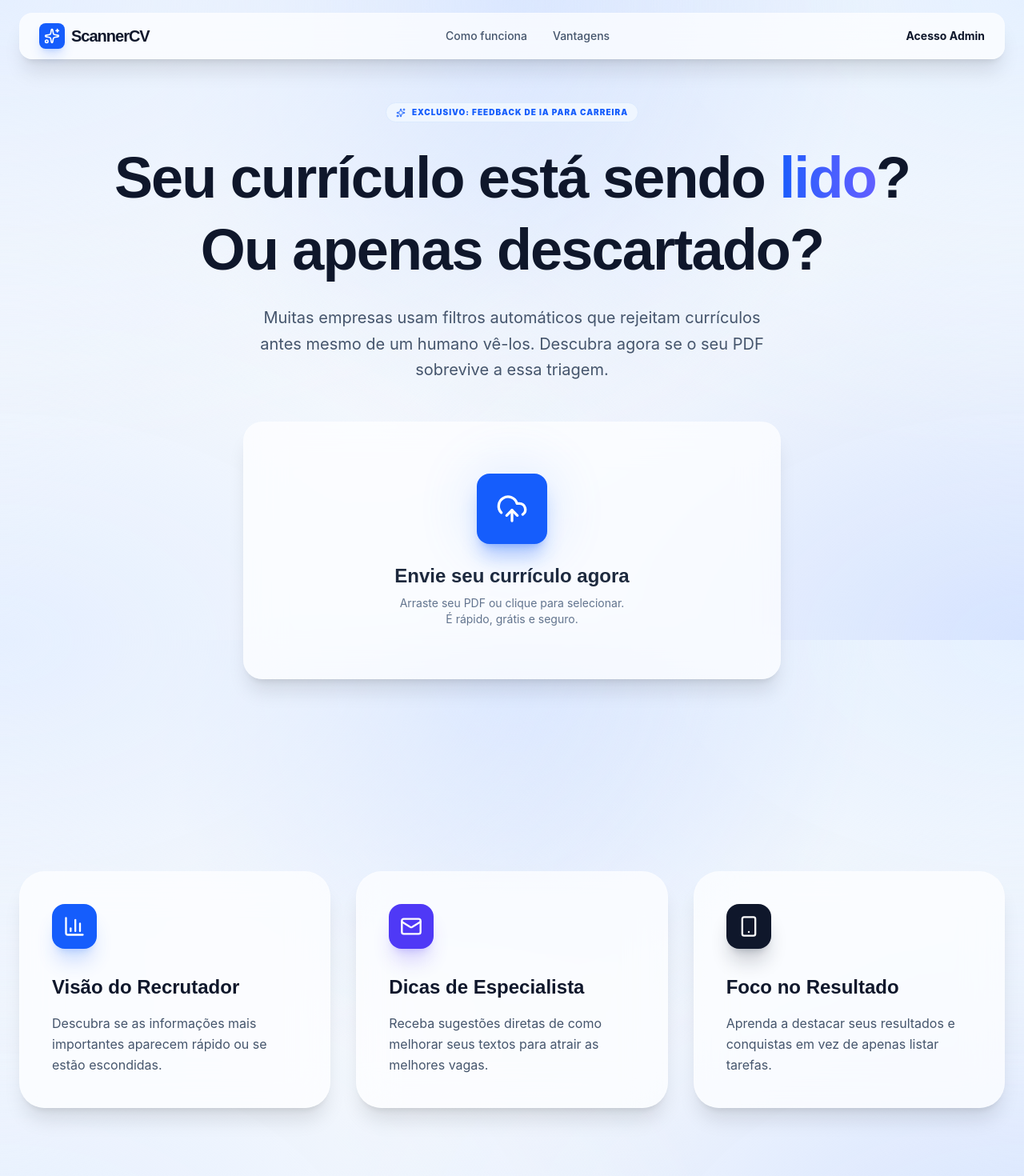
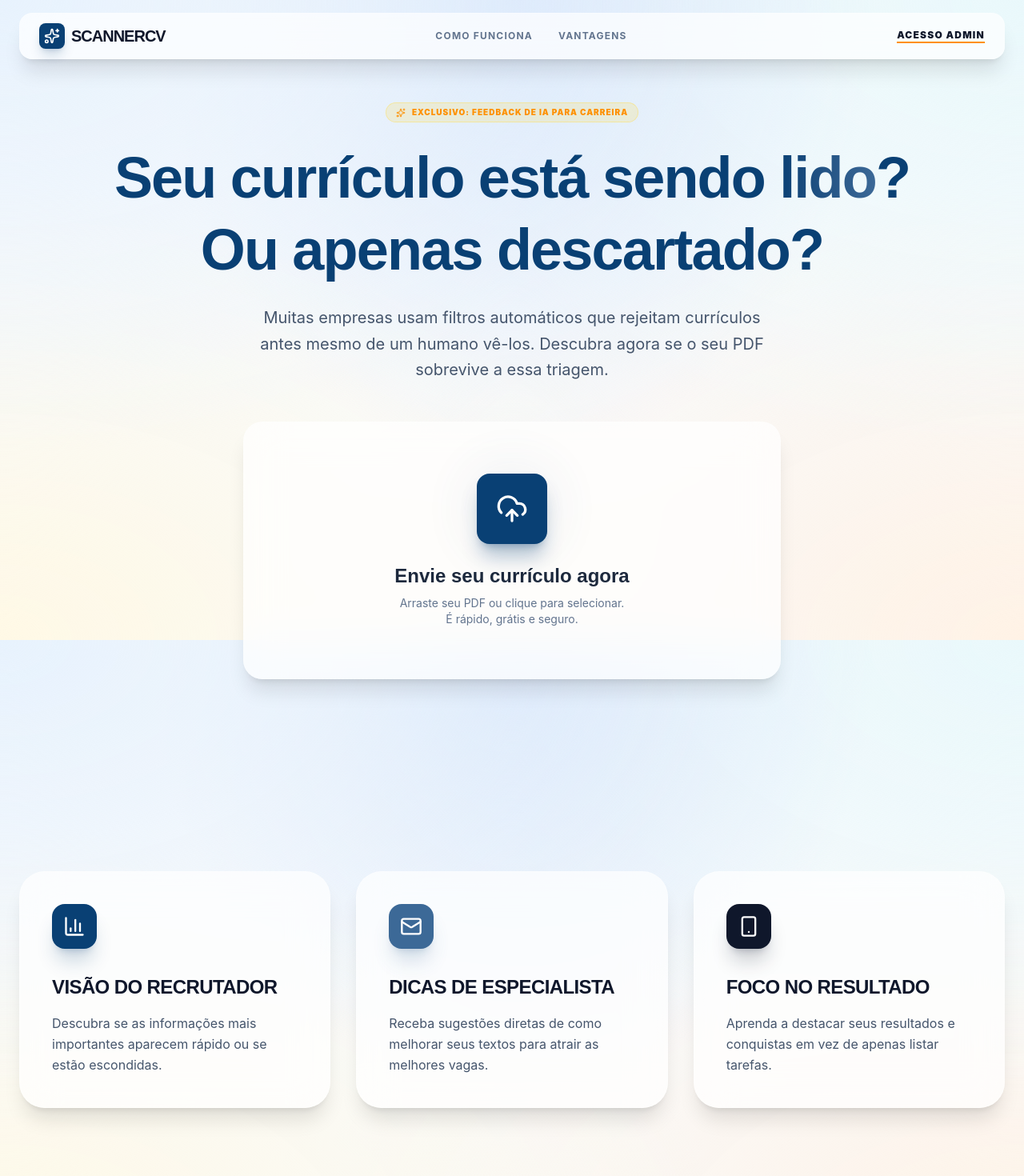
Before and after one commit to edufeq03/scannercv, a React (Vite) app in the folder frontend/: page / in a window 1280 px wide. Shown: the top 1470 px of the page at 80% size. Built offline with nearby package versions, Linux system fonts and the light colour scheme.

Commit message:
Phase 11: Professional Branding Upgrade (Yale Blue & Saffron palette)

```diff
--- a/frontend/src/components/LandingPage.jsx
+++ b/frontend/src/components/LandingPage.jsx
@@ -110,29 +110,30 @@ export default function LandingPage() {
       <nav className="fixed top-0 left-0 right-0 z-50 px-6 py-4">
         <div className="max-w-7xl mx-auto flex items-center justify-between glass rounded-2xl px-6 py-3 border border-white/40">
           <div className="flex items-center gap-2">
-            <div className="bg-blue-600 p-1.5 rounded-lg shadow-lg shadow-blue-600/20">
+            <div className="bg-[#094074] p-1.5 rounded-lg shadow-lg shadow-[#094074]/20">
               <Sparkles className="text-white" size={20} />
             </div>
-            <span className="font-outfit font-black text-xl tracking-tighter text-slate-900">ScannerCV</span>
+            <span className="font-outfit font-black text-xl tracking-tighter text-slate-900 uppercase">ScannerCV</span>
           </div>
-          <div className="hidden md:flex items-center gap-8 text-sm font-medium text-slate-600">
-            <a href="#features" className="hover:text-blue-600 transition-colors">Como funciona</a>
-            <a href="#about" className="hover:text-blue-600 transition-colors">Vantagens</a>
+          <div className="hidden md:flex items-center gap-8 text-xs font-bold uppercase tracking-widest text-slate-500">
+            <a href="#features" className="hover:text-[#094074] transition-colors">Como funciona</a>
+            <a href="#about" className="hover:text-[#094074] transition-colors">Vantagens</a>
           </div>
-          <button onClick={() => window.open('/admin', '_blank')} className="text-sm font-bold text-slate-900 hover:text-blue-600 transition-colors">
+          <button onClick={() => window.open('/admin', '_blank')} className="text-xs font-black text-slate-900 hover:text-[#094074] transition-colors uppercase tracking-widest border-b-2 border-[#FE9000]">
             Acesso Admin
           </button>
         </div>
       </nav>
+
       {/* Hero Section */}
       <main className="pt-32 pb-20 px-6">
         <div className="max-w-5xl mx-auto text-center">
-          <div className="inline-flex items-center gap-2 px-3 py-1 rounded-full bg-blue-50 border border-blue-100 text-blue-600 text-[10px] font-black tracking-widest uppercase mb-6">
+          <div className="inline-flex items-center gap-2 px-3 py-1 rounded-full bg-[#FFDD4A]/20 border border-[#FFDD4A]/40 text-[#FE9000] text-[10px] font-black tracking-widest uppercase mb-6">
             <Sparkles size={12} />
             <span>EXCLUSIVO: FEEDBACK DE IA PARA CARREIRA</span>
           </div>
 
-          <h1 className="font-outfit text-5xl md:text-7xl font-black tracking-tight text-slate-900 mb-6 antialiased leading-tight">
+          <h1 className="font-outfit text-5xl md:text-7xl font-black tracking-tight text-[#094074] mb-6 antialiased leading-tight">
             Seu currículo está sendo <span className="text-gradient">lido</span>? <br className="hidden md:block" /> Ou apenas descartado?
           </h1>
 
@@ -143,8 +144,8 @@ export default function LandingPage() {
           {/* Upload Area */}
           <div className="max-w-2xl mx-auto mb-16">
             <form
-              className={`relative group border-2 border-dashed rounded-3xl p-10 md:p-16 transition-all duration-300 ease-in-out glass hover:shadow-2xl hover:shadow-blue-600/5 ${
-                dragActive ? 'border-blue-500 bg-blue-50/30 scale-[1.01]' : 'border-slate-300 hover:border-blue-400'
+              className={`relative group border-2 border-dashed rounded-3xl p-10 md:p-16 transition-all duration-300 ease-in-out glass hover:shadow-2xl hover:shadow-[#094074]/5 ${
+                dragActive ? 'border-[#094074] bg-[#094074]/5 scale-[1.01]' : 'border-slate-300 hover:border-[#094074]'
               }`}
               onDragEnter={handleDrag}
               onDragLeave={handleDrag}
@@ -164,8 +165,8 @@ export default function LandingPage() {
                 {!file ? (
                   <>
                     <div className="relative mb-6">
-                      <div className="absolute inset-0 bg-blue-500 blur-2xl opacity-20 group-hover:opacity-40 transition-opacity rounded-full" />
-                      <div className="relative p-6 bg-blue-600 rounded-2xl text-white shadow-xl shadow-blue-600/30 group-hover:scale-110 transition-transform duration-300">
+                      <div className="absolute inset-0 bg-[#094074] blur-2xl opacity-10 group-hover:opacity-30 transition-opacity rounded-full" />
+                      <div className="relative p-6 bg-[#094074] rounded-2xl text-white shadow-xl shadow-[#094074]/30 group-hover:scale-110 transition-transform duration-300">
                         <UploadCloud size={40} />
                       </div>
                     </div>
@@ -178,8 +179,8 @@ export default function LandingPage() {
                       <FileText size={40} />
                     </div>
                     <h3 className="font-outfit text-2xl font-bold mb-2 text-slate-800 break-all">{file.name}</h3>
-                    <div className="flex items-center gap-2 px-3 py-1 bg-emerald-50 text-emerald-600 rounded-full text-sm font-bold">
-                      <CheckCircle size={16} /> Currículo pronto para o raio-x
+                    <div className="flex items-center gap-2 px-3 py-1 bg-emerald-50 text-emerald-600 rounded-full text-sm font-bold uppercase tracking-tighter">
+                      <CheckCircle size={16} /> Currículo pronto
                     </div>
                   </>
                 )}
@@ -190,13 +191,13 @@ export default function LandingPage() {
                   <button
                     onClick={handleScan}
                     disabled={isLoading}
-                    className="w-full inline-flex items-center justify-center gap-3 px-8 py-4 bg-slate-900 text-white text-lg font-black rounded-2xl shadow-2xl hover:bg-black hover:-translate-y-1 transition-all active:scale-95 disabled:opacity-70 disabled:pointer-events-none"
+                    className="w-full inline-flex items-center justify-center gap-3 px-8 py-4 bg-[#094074] text-white text-lg font-black rounded-2xl shadow-2xl hover:bg-black hover:-translate-y-1 transition-all active:scale-95 disabled:opacity-70 disabled:pointer-events-none uppercase tracking-widest"
                   >
                     {isLoading ? (
                       <div className="w-6 h-6 border-3 border-white/30 border-t-white rounded-full animate-spin" />
                     ) : (
                       <>
-                        VER RESULTADO AGORA
+                        VER RESULTADO
                         <ArrowUpRight size={20} />
                       </>
                     )}
@@ -214,7 +215,7 @@ export default function LandingPage() {
               <div className="p-8 md:p-12">
                 <div className="flex flex-col md:flex-row md:items-center justify-between gap-8 mb-12">
                   <div>
-                    <h2 className="font-outfit text-3xl font-black text-slate-900 mb-2">Primeiro Diagnóstico</h2>
+                    <h2 className="font-outfit text-3xl font-black text-[#094074] mb-2 uppercase tracking-tight">Primeiro Diagnóstico</h2>
                     <p className="text-slate-600 max-w-md">{result.message}</p>
                   </div>
 
@@ -222,12 +223,12 @@ export default function LandingPage() {
                     <div className="relative flex items-center justify-center">
                       <svg className="w-24 h-24 transform -rotate-90">
                         <circle cx="48" cy="48" r="40" fill="transparent" stroke="currentColor" strokeWidth="8" className="text-slate-100" />
-                        <circle cx="48" cy="48" r="40" fill="transparent" stroke="currentColor" strokeWidth="8" className="text-blue-600 transition-all duration-1000" strokeDasharray={251} strokeDashoffset={251 - (251 * result.score_estrutural / 100)} strokeLinecap="round" />
+                        <circle cx="48" cy="48" r="40" fill="transparent" stroke="currentColor" strokeWidth="8" className="text-[#094074] transition-all duration-1000" strokeDasharray={251} strokeDashoffset={251 - (251 * result.score_estrutural / 100)} strokeLinecap="round" />
                       </svg>
                       <span className="absolute font-outfit text-3xl font-black text-slate-900">{result.score_estrutural}</span>
                     </div>
                     <div>
-                      <div className="font-outfit font-bold text-slate-800 uppercase tracking-wider text-[10px]">Saúde do CV</div>
+                      <div className="font-outfit font-bold text-slate-800 uppercase tracking-widest text-[10px]">Saúde do CV</div>
                       <div className="text-xs text-slate-500 font-medium">Nota de Organização</div>
                     </div>
                   </div>
@@ -248,7 +249,7 @@ export default function LandingPage() {
                         )}
                       </div>
                       <div>
-                        <h4 className="font-bold text-slate-800 text-sm group-hover:text-blue-600 transition-colors uppercase tracking-tight">{item.item}</h4>
+                        <h4 className="font-bold text-[#094074] text-sm group-hover:text-[#FE9000] transition-colors uppercase tracking-tight">{item.item}</h4>
                         <p className="text-xs text-slate-600 mt-1 leading-relaxed">{item.feedback}</p>
                       </div>
                     </div>
@@ -256,23 +257,23 @@ export default function LandingPage() {
                 </div>
 
                 {/* Lead Form / Conversion */}
-                <div className="relative p-1 bg-gradient-to-br from-blue-600 to-indigo-600 rounded-[28px] shadow-2xl shadow-blue-600/20">
+                <div className="relative p-1 bg-gradient-to-br from-[#094074] to-[#3C6997] rounded-[28px] shadow-2xl shadow-[#094074]/20">
                   <div className="bg-white rounded-[26px] p-8 md:p-10">
                     {leadSuccess ? (
                       <div className="text-center py-6 animate-in zoom-in-95 duration-500">
                         <div className="w-20 h-20 bg-emerald-100 text-emerald-600 rounded-3xl flex items-center justify-center mx-auto mb-6">
                           <CheckCircle size={40} strokeWidth={2.5} />
                         </div>
-                        <h3 className="font-outfit text-3xl font-black text-slate-900 mb-2">Relatório solicitado!</h3>
+                        <h3 className="font-outfit text-3xl font-black text-[#094074] mb-2 uppercase">Relatório solicitado!</h3>
                         <p className="text-slate-600">Prepare o e-mail: em menos de 2 minutos você receberá seu plano tático para conquistar a próxima vaga.</p>
                       </div>
                     ) : (
                       <div className="flex flex-col md:flex-row gap-10 items-center">
                         <div className="flex-1">
-                          <div className="inline-flex items-center gap-2 px-3 py-1 bg-emerald-50 border border-emerald-100 text-emerald-600 text-[10px] font-black uppercase tracking-widest rounded-md mb-4">
+                          <div className="inline-flex items-center gap-2 px-3 py-1 bg-[#FFDD4A]/20 border border-[#FFDD4A]/40 text-[#FE9000] text-[10px] font-black uppercase tracking-widest rounded-md mb-4">
                             Relatório Premium Grátis
                           </div>
-                          <h3 className="font-outfit text-3xl font-black text-slate-900 mb-3 leading-tight">Quer o Plano Tático?</h3>
+                          <h3 className="font-outfit text-3xl font-black text-[#094074] mb-3 leading-tight uppercase tracking-tight">Quer o Plano Tático?</h3>
                           <p className="text-slate-600 mb-0 leading-relaxed text-sm">
                             Nossa IA fará uma análise profunda com dicas reais de como reescrever cada parte do seu currículo. Receba um PDF organizado direto no seu e-mail.
                           </p>
@@ -280,9 +281,9 @@ export default function LandingPage() {
 
                         <div className="w-full md:w-[380px] flex-shrink-0">
                           <form onSubmit={handleLeadSubmit} className="space-y-3">
-                            <input type="text" placeholder="Seu Nome" className="w-full px-5 py-4 rounded-xl border border-slate-200 focus:ring-2 focus:ring-blue-600 outline-none transition-all placeholder:text-slate-400 bg-slate-50/50 text-sm" value={leadForm.name} onChange={e => setLeadForm({...leadForm, name: e.target.value})} required />
-                            <input type="email" placeholder="Seu melhor E-mail" className="w-full px-5 py-4 rounded-xl border border-slate-200 focus:ring-2 focus:ring-blue-600 outline-none transition-all placeholder:text-slate-400 bg-slate-50/50 text-sm" value={leadForm.email} onChange={e => setLeadForm({...leadForm, email: e.target.value})} required />
-                            <input type="tel" placeholder="WhatsApp" className="w-full px-5 py-4 rounded-xl border border-slate-200 focus:ring-2 focus:ring-blue-600 outline-none transition-all placeholder:text-slate-400 bg-slate-50/50 text-sm" value={leadForm.phone} onChange={e => setLeadForm({...leadForm, phone: e.target.value})} required />
+                            <input type="text" placeholder="Seu Nome" className="w-full px-5 py-4 rounded-xl border border-slate-200 focus:ring-2 focus:ring-[#094074] outline-none transition-all placeholder:text-slate-400 bg-slate-50/50 text-sm" value={leadForm.name} onChange={e => setLeadForm({...leadForm, name: e.target.value})} required />
+                            <input type="email" placeholder="Seu melhor E-mail" className="w-full px-5 py-4 rounded-xl border border-slate-200 focus:ring-2 focus:ring-[#094074] outline-none transition-all placeholder:text-slate-400 bg-slate-50/50 text-sm" value={leadForm.email} onChange={e => setLeadForm({...leadForm, email: e.target.value})} required />
+                            <input type="tel" placeholder="WhatsApp" className="w-full px-5 py-4 rounded-xl border border-slate-200 focus:ring-2 focus:ring-[#094074] outline-none transition-all placeholder:text-slate-400 bg-slate-50/50 text-sm" value={leadForm.phone} onChange={e => setLeadForm({...leadForm, phone: e.target.value})} required />
 
                             <label className="flex items-start gap-3 py-2 cursor-pointer group">
                               <input type="checkbox" className="mt-1 w-4 h-4 rounded border-slate-300 text-blue-600 focus:ring-blue-500 cursor-pointer" checked={leadForm.lgpd} onChange={e => setLeadForm({...leadForm, lgpd: e.target.checked})} required />
@@ -294,7 +295,7 @@ export default function LandingPage() {
                             <button
                               type="submit"
                               disabled={isSubmittingLead || !leadForm.lgpd}
-                              className="w-full flex items-center justify-center gap-2 px-6 py-4 bg-slate-900 text-white font-black rounded-xl hover:bg-black shadow-xl transition-all active:scale-95 disabled:opacity-50"
+                              className="w-full flex items-center justify-center gap-2 px-6 py-4 bg-[#FE9000] text-white font-black rounded-xl hover:bg-[#094074] shadow-xl shadow-[#FE9000]/20 transition-all active:scale-95 disabled:opacity-50 uppercase tracking-widest"
                             >
                               {isSubmittingLead ? 'ENVIANDO...' : 'RECEBER MEU RELATÓRIO PDF'}
                             </button>
@@ -314,32 +315,33 @@ export default function LandingPage() {
       <section id="features" className="py-24 px-6 relative">
         <div className="max-w-7xl mx-auto">
           <div className="grid grid-cols-1 md:grid-cols-3 gap-8">
-            <div className="group p-10 rounded-[32px] glass hover:bg-blue-600 transition-all duration-500">
-              <div className="w-14 h-14 bg-blue-600 group-hover:bg-white rounded-2xl flex items-center justify-center text-white group-hover:text-blue-600 transition-colors mb-8 shadow-xl shadow-blue-600/20">
+            <div className="group p-10 rounded-[32px] glass hover:bg-[#094074] transition-all duration-500">
+              <div className="w-14 h-14 bg-[#094074] group-hover:bg-white rounded-2xl flex items-center justify-center text-white group-hover:text-[#094074] transition-colors mb-8 shadow-xl shadow-[#094074]/20">
                 <BarChart3 size={28} />
               </div>
-              <h3 className="font-outfit text-2xl font-black mb-4 text-slate-900 group-hover:text-white transition-colors">Visão do Recrutador</h3>
-              <p className="text-slate-600 group-hover:text-blue-50 transition-colors leading-relaxed">Descubra se as informações mais importantes aparecem rápido ou se estão escondidas.</p>
+              <h3 className="font-outfit text-2xl font-black mb-4 text-slate-900 group-hover:text-white transition-colors uppercase tracking-tight">Visão do Recrutador</h3>
+              <p className="text-slate-600 group-hover:text-[#5ADBFF] transition-colors leading-relaxed">Descubra se as informações mais importantes aparecem rápido ou se estão escondidas.</p>
             </div>
 
-            <div className="group p-10 rounded-[32px] glass hover:bg-indigo-600 transition-all duration-500">
-              <div className="w-14 h-14 bg-indigo-600 group-hover:bg-white rounded-2xl flex items-center justify-center text-white group-hover:text-indigo-600 transition-colors mb-8 shadow-xl shadow-indigo-600/20">
+            <div className="group p-10 rounded-[32px] glass hover:bg-[#3C6997] transition-all duration-500">
+              <div className="w-14 h-14 bg-[#3C6997] group-hover:bg-white rounded-2xl flex items-center justify-center text-white group-hover:text-[#3C6997] transition-colors mb-8 shadow-xl shadow-[#3C6997]/20">
                 <Mail size={28} />
               </div>
-              <h3 className="font-outfit text-2xl font-black mb-4 text-slate-900 group-hover:text-white transition-colors">Dicas de Especialista</h3>
-              <p className="text-slate-600 group-hover:text-indigo-50 transition-colors leading-relaxed">Receba sugestões diretas de como melhorar seus textos para atrair as melhores vagas.</p>
+              <h3 className="font-outfit text-2xl font-black mb-4 text-slate-900 group-hover:text-white transition-colors uppercase tracking-tight">Dicas de Especialista</h3>
+              <p className="text-slate-600 group-hover:text-[#FFDD4A] transition-colors leading-relaxed">Receba sugestões diretas de como melhorar seus textos para atrair as melhores vagas.</p>
             </div>
 
             <div className="group p-10 rounded-[32px] glass hover:bg-slate-900 transition-all duration-500">
               <div className="w-14 h-14 bg-slate-900 group-hover:bg-white rounded-2xl flex items-center justify-center text-white group-hover:text-slate-900 transition-colors mb-8 shadow-xl shadow-slate-900/20">
                 <Smartphone size={28} />
               </div>
-              <h3 className="font-outfit text-2xl font-black mb-4 text-slate-900 group-hover:text-white transition-colors">Foco no Resultado</h3>
+              <h3 className="font-outfit text-2xl font-black mb-4 text-slate-900 group-hover:text-white transition-colors uppercase tracking-tight">Foco no Resultado</h3>
               <p className="text-slate-600 group-hover:text-slate-400 transition-colors leading-relaxed">Aprenda a destacar seus resultados e conquistas em vez de apenas listar tarefas.</p>
             </div>
           </div>
         </div>
       </section>
+
       {/* Simple Footer */}
       <footer className="py-12 px-6 border-t border-slate-200">
         <div className="max-w-7xl mx-auto flex flex-col md:flex-row items-center justify-between gap-8">
@@ -347,9 +349,9 @@ export default function LandingPage() {
             <div className="bg-slate-900 p-1 rounded">
               <Sparkles className="text-white" size={14} />
             </div>
-            <span className="font-outfit font-black tracking-tighter text-slate-900">ScannerCV</span>
+            <span className="font-outfit font-black tracking-tighter text-slate-900 uppercase">ScannerCV</span>
           </div>
-          <div className="text-sm text-slate-400 font-medium">
+          <div className="text-xs text-slate-400 font-bold uppercase tracking-widest">
             © 2026 ScannerCV - Todos os direitos reservados.
           </div>
         </div>
--- a/frontend/src/index.css
+++ b/frontend/src/index.css
@@ -2,6 +2,13 @@
 @import url('https://fonts.googleapis.com/css2?family=Inter:wght@400;500;600;700&family=Outfit:wght@500;600;700;800;900&display=swap');
 
 @layer base {
+  :root {
+    --yale-blue: #094074;
+    --baltic-blue: #3C6997;
+    --sky-aqua: #5ADBFF;
+    --mustard: #FFDD4A;
+    --saffron: #FE9000;
+  }
   body {
     @apply bg-white text-slate-900 antialiased;
     font-family: 'Inter', sans-serif;
@@ -9,6 +16,11 @@
 }
 
 @layer utilities {
+  .text-brand-primary { color: var(--yale-blue); }
+  .bg-brand-primary { background-color: var(--yale-blue); }
+  .text-brand-accent { color: var(--saffron); }
+  .bg-brand-accent { background-color: var(--saffron); }
+
   .font-outfit {
     font-family: 'Outfit', sans-serif;
   }
@@ -22,17 +34,17 @@
   }
 
   .text-gradient {
-    @apply bg-clip-text text-transparent bg-gradient-to-r from-blue-600 to-indigo-500;
+    @apply bg-clip-text text-transparent bg-gradient-to-r from-[#094074] to-[#3C6997];
   }
 
   .animate-mesh {
     background-color: #f8fafc;
     background-image:
-      radial-gradient(at 0% 0%, hsla(217,100%,95%,1) 0, transparent 50%),
-      radial-gradient(at 50% 0%, hsla(220,100%,92%,1) 0, transparent 50%),
-      radial-gradient(at 100% 0%, hsla(214,100%,95%,1) 0, transparent 50%),
-      radial-gradient(at 0% 100%, hsla(217,100%,95%,1) 0, transparent 50%),
-      radial-gradient(at 100% 100%, hsla(220,100%,92%,1) 0, transparent 50%);
+      radial-gradient(at 0% 0%, hsla(210, 85%, 95%, 1) 0, transparent 50%),
+      radial-gradient(at 50% 0%, hsla(215, 80%, 92%, 1) 0, transparent 50%),
+      radial-gradient(at 100% 0%, hsla(190, 70%, 95%, 1) 0, transparent 50%),
+      radial-gradient(at 0% 100%, hsla(45, 100%, 95%, 1) 0, transparent 50%),
+      radial-gradient(at 100% 100%, hsla(30, 100%, 95%, 1) 0, transparent 50%);
     background-attachment: fixed;
   }
 }
```
